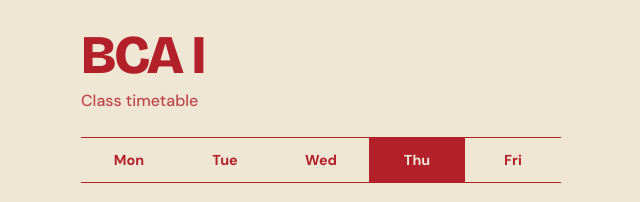
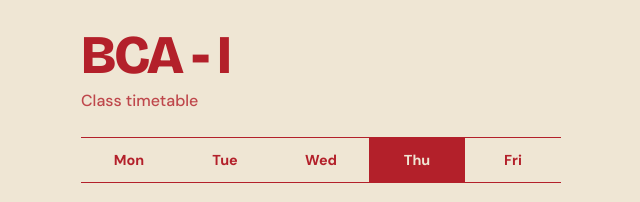
Before and after one commit to jyothykarmakar/BCA-Timetable, a plain HTML site: page index.html in a window 1280 px wide. Shown: the top 202 px of the page, 319-959 px from the left. Drawn offline with nearby package versions, Linux system fonts and the light colour scheme.

Commit message:
Update heading from 'BCA I' to 'BCA - I'

```diff
--- a/index.html
+++ b/index.html
@@ -43,7 +43,7 @@ tr.now td:first-child::before{content:"\25CF\00a0";font-size:.6rem;vertical-alig
 </head>
 <body>
 <div class="wrap">
-<h1>BCA I</h1><p id="sub">Class timetable</p>
+<h1>BCA - I</h1><p id="sub">Class timetable</p>
 <div class="tabs" id="tabs" role="tablist"></div>
 <section id="day" aria-live="polite"></section>
 <section class="grid"><h2>Full week</h2><div class="tbl"><table id="tbl"></table></div></section>
```
